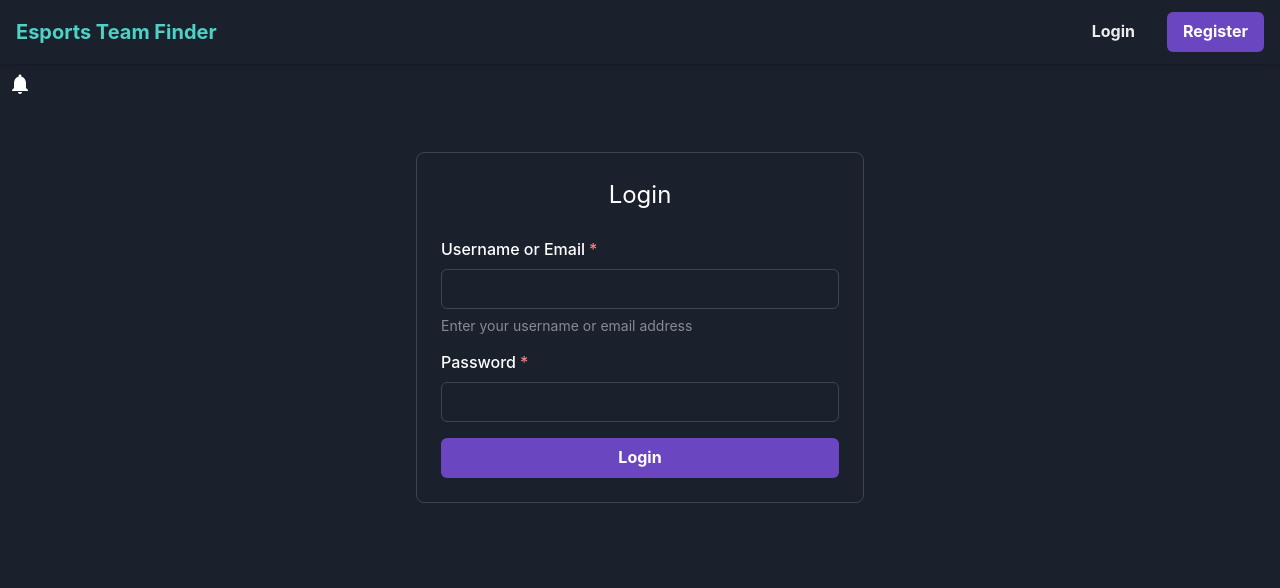
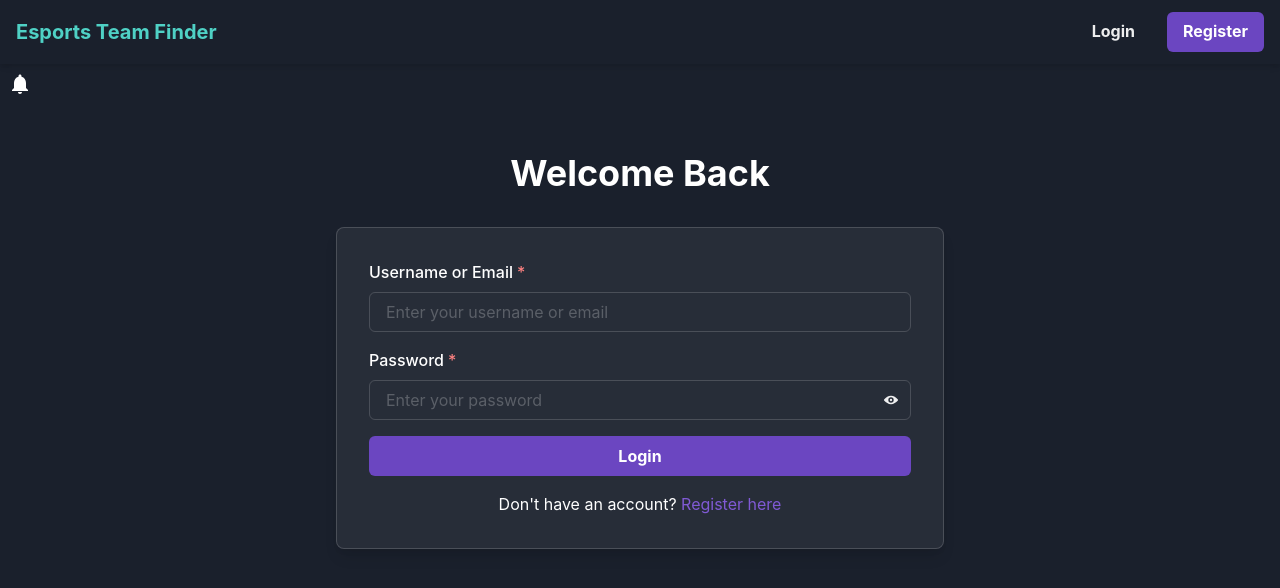
Before and after one commit to vhp90/esports-team-finder, a React (Create React App) app in the folder frontend/: page /login in a window 1280 px wide. Shown: the top 588 px of the page. Built offline with nearby package versions, Linux system fonts and the light colour scheme.

Commit message:
Improved login functionality with better error handling and user experience

```diff
--- a/frontend/src/components/Login.js
+++ b/frontend/src/components/Login.js
@@ -8,10 +8,15 @@ import {
   VStack,
   Text,
   useToast,
-  FormHelperText,
+  Container,
+  Heading,
+  InputGroup,
+  InputRightElement,
+  IconButton,
 } from '@chakra-ui/react';
+import { ViewIcon, ViewOffIcon } from '@chakra-ui/icons';
 import { useAuth } from '../contexts/AuthContext';
-import { useNavigate } from 'react-router-dom';
+import { useNavigate, Link } from 'react-router-dom';
 
 const Login = () => {
   const [formData, setFormData] = useState({
@@ -19,6 +24,8 @@ const Login = () => {
     password: '',
   });
   const [isLoading, setIsLoading] = useState(false);
+  const [error, setError] = useState('');
+  const [showPassword, setShowPassword] = useState(false);
   const { login } = useAuth();
   const toast = useToast();
   const navigate = useNavigate();
@@ -29,13 +36,23 @@ const Login = () => {
       ...prev,
       [name]: value
     }));
+    // Clear error when user starts typing
+    if (error) setError('');
   };
 
   const handleSubmit = async (e) => {
     e.preventDefault();
     setIsLoading(true);
+    setError('');
+
+    // Validate input
+    if (!formData.username || !formData.password) {
+      setError('Username and password are required');
+      setIsLoading(false);
+      return;
+    }
+
     try {
-      console.log('Attempting login with:', formData.username);
       await login(formData.username, formData.password);
 
       toast({
@@ -47,17 +64,16 @@ const Login = () => {
       navigate('/');
     } catch (error) {
       console.error('Login error:', error);
-      let errorMessage = 'An error occurred during login';
 
-      if (error.response?.data?.detail) {
-        errorMessage = error.response.data.detail;
-      } else if (error.message) {
-        errorMessage = error.message;
-      }
+      setError(
+        error.response?.data?.detail ||
+        error.message ||
+        'An error occurred during login'
+      );
 
       toast({
         title: 'Login failed',
-        description: errorMessage,
+        description: error.message || 'Please check your credentials and try again',
         status: 'error',
         duration: 5000,
         isClosable: true,
@@ -67,12 +83,22 @@ const Login = () => {
     }
   };
 
+  const toggleShowPassword = () => setShowPassword(!showPassword);
+
   return (
-    <Box maxW="md" mx="auto" mt={8} p={6} borderWidth={1} borderRadius="lg">
-      <Text fontSize="2xl" mb={6} textAlign="center">
-        Login
-      </Text>
-      <form onSubmit={handleSubmit}>
+    <Container maxW="container.sm" py={8}>
+      <VStack spacing={8} align="stretch">
+        <Heading textAlign="center">Welcome Back</Heading>
+
+        <Box
+          as="form"
+          onSubmit={handleSubmit}
+          p={8}
+          borderWidth={1}
+          borderRadius="lg"
+          boxShadow="lg"
+          bg="whiteAlpha.100"
+        >
           <VStack spacing={4}>
             <FormControl isRequired>
               <FormLabel>Username or Email</FormLabel>
@@ -80,34 +106,60 @@ const Login = () => {
                 name="username"
                 value={formData.username}
                 onChange={handleChange}
-              isDisabled={isLoading}
+                placeholder="Enter your username or email"
+                autoComplete="username"
               />
-            <FormHelperText>
-              Enter your username or email address
-            </FormHelperText>
             </FormControl>
+
             <FormControl isRequired>
               <FormLabel>Password</FormLabel>
+              <InputGroup>
                 <Input
-              type="password"
                   name="password"
+                  type={showPassword ? 'text' : 'password'}
                   value={formData.password}
                   onChange={handleChange}
-              isDisabled={isLoading}
+                  placeholder="Enter your password"
+                  autoComplete="current-password"
                 />
+                <InputRightElement>
+                  <IconButton
+                    size="sm"
+                    variant="ghost"
+                    onClick={toggleShowPassword}
+                    icon={showPassword ? <ViewOffIcon /> : <ViewIcon />}
+                    aria-label={showPassword ? 'Hide password' : 'Show password'}
+                  />
+                </InputRightElement>
+              </InputGroup>
             </FormControl>
+
+            {error && (
+              <Text color="red.500" fontSize="sm">
+                {error}
+              </Text>
+            )}
+
             <Button
               type="submit"
-            colorScheme="blue"
+              colorScheme="purple"
               width="full"
               isLoading={isLoading}
               loadingText="Logging in..."
             >
               Login
             </Button>
+
+            <Text textAlign="center">
+              Don't have an account?{' '}
+              <Link to="/register" style={{ color: '#805AD5' }}>
+                Register here
+              </Link>
+            </Text>
           </VStack>
-      </form>
         </Box>
+      </VStack>
+    </Container>
   );
 };
 
--- a/frontend/src/contexts/AuthContext.js
+++ b/frontend/src/contexts/AuthContext.js
@@ -62,23 +62,54 @@ export const AuthProvider = ({ children }) => {
   const login = async (usernameOrEmail, password) => {
     try {
       console.log('Attempting login with:', usernameOrEmail);
+
+      // Validate input
+      if (!usernameOrEmail || !password) {
+        throw new Error('Username and password are required');
+      }
+
+      // Create form data
       const formData = new FormData();
       formData.append('username', usernameOrEmail);
       formData.append('password', password);
 
-      const response = await axios.post('/api/auth/login', formData);
+      // Make login request
+      const response = await axios.post('/api/auth/login', formData, {
+        headers: {
+          'Content-Type': 'multipart/form-data',
+        },
+      });
+
+      console.log('Login response:', response.data);
+
+      // Check for access token
+      if (!response.data.access_token) {
+        throw new Error('No access token received');
+      }
+
       const newToken = response.data.access_token;
 
+      // Store token
       localStorage.setItem('token', newToken);
       setToken(newToken);
 
+      // Fetch user profile
       await fetchUserProfile(newToken);
       setIsAuthenticated(true);
-      navigate('/');
 
       return response.data;
     } catch (error) {
       console.error('Login failed:', error);
+
+      // Handle specific error cases
+      if (error.response?.status === 401) {
+        throw new Error('Invalid username or password');
+      } else if (error.response?.status === 404) {
+        throw new Error('User not found');
+      } else if (error.response?.data?.detail) {
+        throw new Error(error.response.data.detail);
+      }
+
       throw error;
     }
   };
```
Lines whose indentation alone changed are shown as unchanged.
